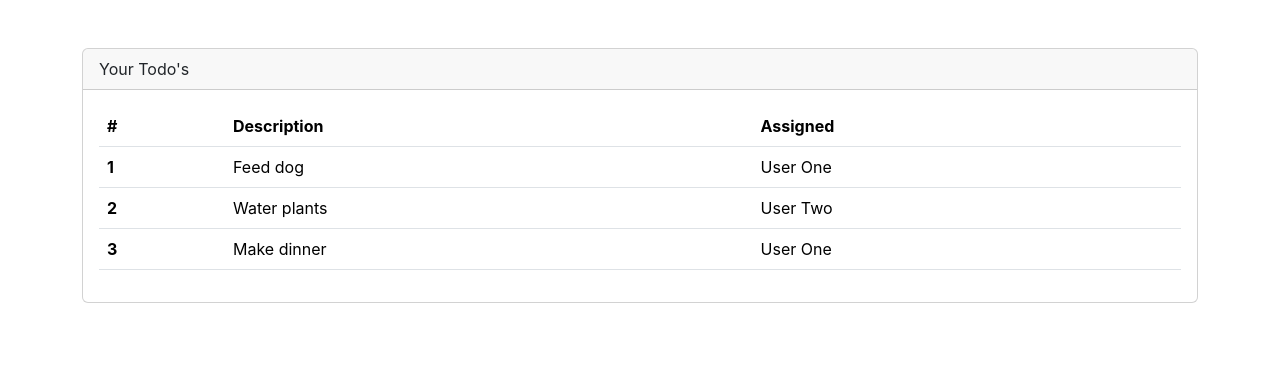
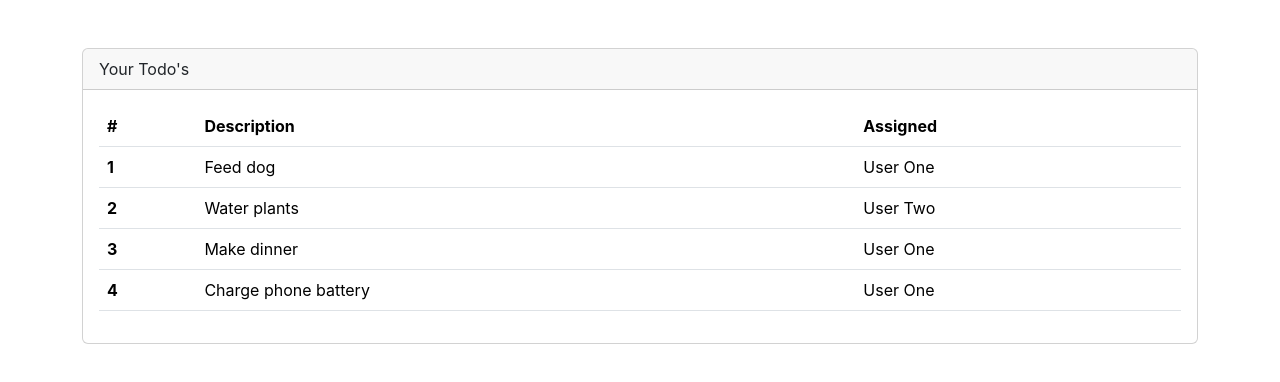
Before and after one commit to Trung-Hieu-Dev/react-overview, a React (Create React App) app: page / in a window 1280 px wide. Shown: the top 382 px of the page. Built offline with nearby package versions, Linux system fonts and the light colour scheme.

Commit message:
Render List

```diff
--- a/src/App.js
+++ b/src/App.js
@@ -6,6 +6,7 @@ function App() {
     { rowNumber: 1, rowDesc: "Feed dog", rowAssigned: "User One" },
     { rowNumber: 2, rowDesc: "Water plants", rowAssigned: "User Two" },
     { rowNumber: 3, rowDesc: "Make dinner", rowAssigned: "User One" },
+    { rowNumber: 4, rowDesc: "Charge phone battery", rowAssigned: "User One" },
   ];
 
   return (
--- a/src/components/TodoTable.js
+++ b/src/components/TodoTable.js
@@ -15,21 +15,14 @@ const TodoTable = (props) => {
       </thead>
 
       <tbody>
-        <TodoRowItem
-          rowNumber={todos[0].rowNumber}
-          rowDesc={todos[0].rowDesc}
-          rowAssigned={todos[0].rowAssigned}
-        />
-        <TodoRowItem
-          rowNumber={todos[1].rowNumber}
-          rowDesc={todos[1].rowDesc}
-          rowAssigned={todos[1].rowAssigned}
-        />
-        <TodoRowItem
-          rowNumber={todos[2].rowNumber}
-          rowDesc={todos[2].rowDesc}
-          rowAssigned={todos[2].rowAssigned}
-        />
+        {todos.map((todo, index) => (
+          <TodoRowItem
+            key={index}
+            rowNumber={todo.rowNumber}
+            rowDesc={todo.rowDesc}
+            rowAssigned={todo.rowAssigned}
+          />
+        ))}
       </tbody>
     </table>
   );
```
